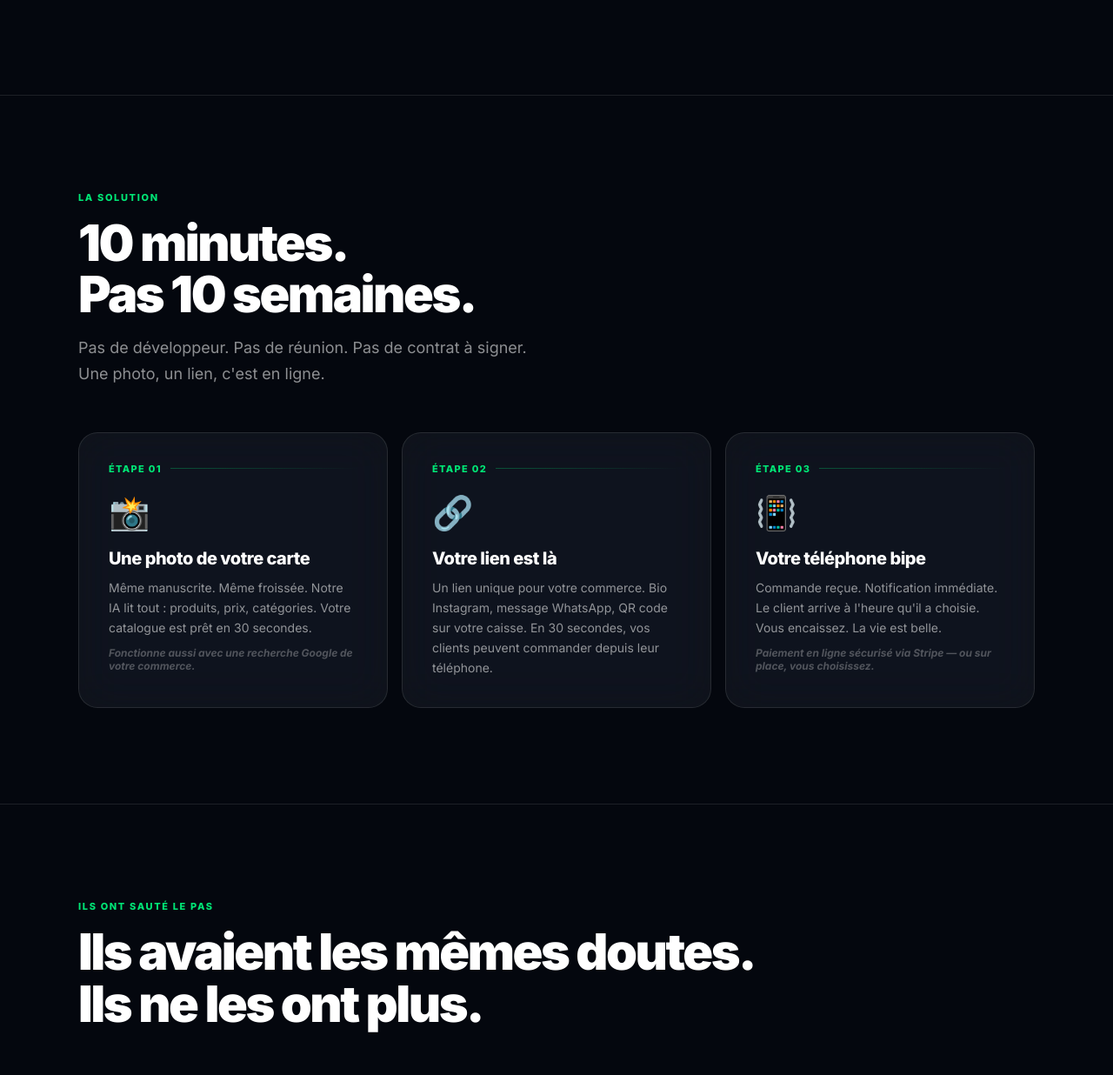
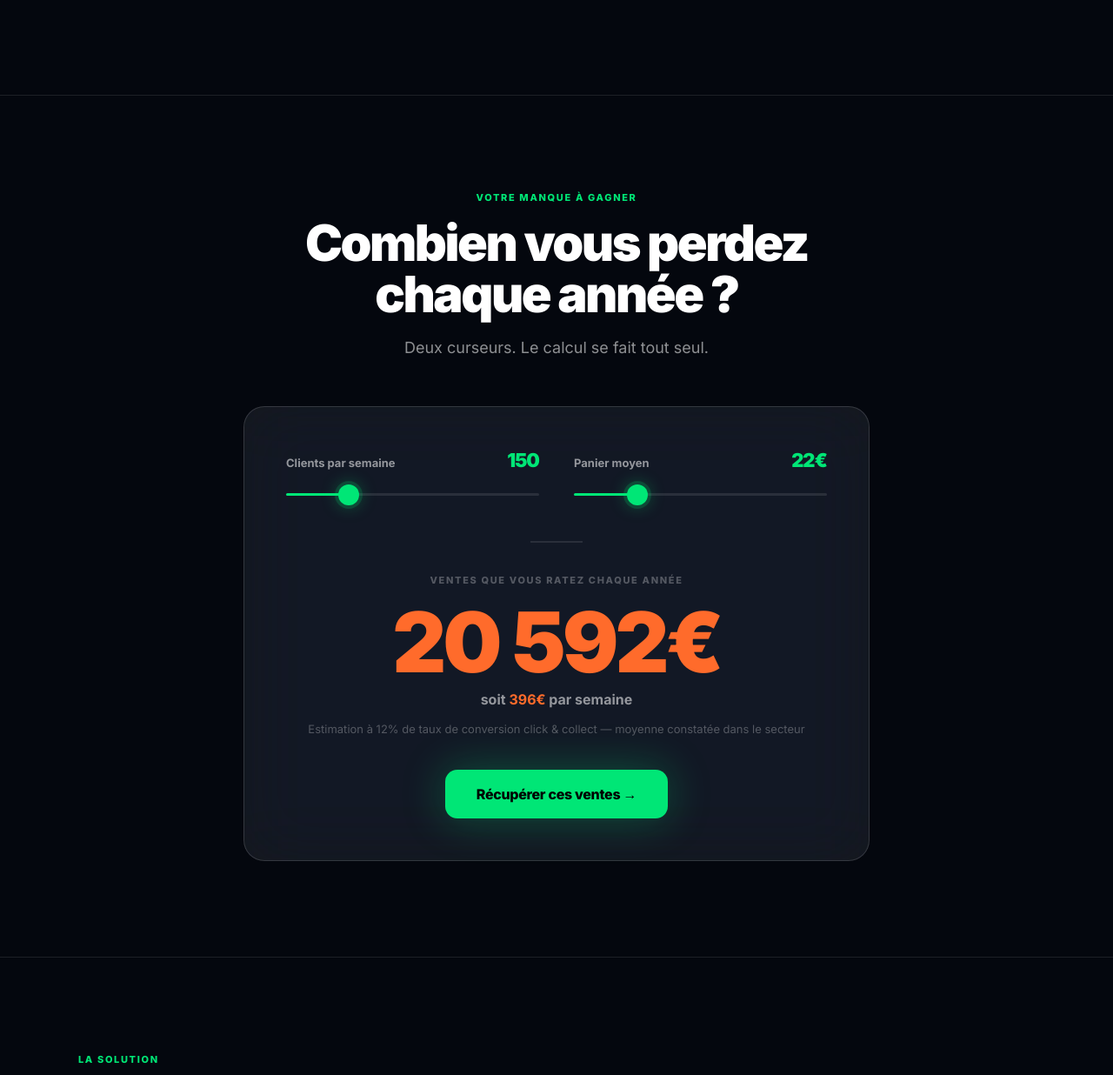
Before and after one commit to hugebet420/ordr, a Flask app: page / in a window 1280 px wide. Shown: the part 1859-3095 px from the top of the page at 87% size. Run offline with Flask 3, Linux system fonts and the light colour scheme.

Commit message:
feat: simulateur de ventes perdues — sliders interactifs temps réel
Co-Authored-By: Claude Sonnet 4.6 <noreply@anthropic.com>
Claude-Session: https://claude.ai/code/session_013DJzCsi7fMBMRqdHg572f8

```diff
--- a/templates/landing.html
+++ b/templates/landing.html
@@ -322,6 +322,41 @@ footer {
 footer a { color:var(--muted); text-decoration:none; transition:color .15s; }
 footer a:hover { color:var(--text); }
 
+/* ── SIMULATEUR ── */
+.sim-box { max-width:720px; margin:52px auto 0; padding:48px; text-align:center; }
+.sim-sliders { display:grid; grid-template-columns:1fr 1fr; gap:40px; margin-bottom:48px; }
+.sim-slider-wrap { text-align:left; }
+.sim-slider-top { display:flex; justify-content:space-between; align-items:baseline; margin-bottom:12px; }
+.sim-slider-name { font-size:13px; font-weight:700; color:var(--sec); }
+.sim-slider-val { font-size:22px; font-weight:900; color:var(--green); letter-spacing:-1px; }
+input[type=range].sim-range {
+  -webkit-appearance:none; width:100%; height:3px;
+  background: linear-gradient(90deg, var(--green) var(--pct, 28%), var(--glass-b) var(--pct, 28%));
+  border-radius:2px; outline:none; cursor:pointer;
+}
+input[type=range].sim-range::-webkit-slider-thumb {
+  -webkit-appearance:none; width:24px; height:24px; border-radius:50%;
+  background:var(--green); cursor:pointer;
+  box-shadow:0 0 0 4px rgba(0,230,118,.15), 0 0 20px rgba(0,230,118,.4);
+  transition:box-shadow .15s;
+}
+input[type=range].sim-range::-webkit-slider-thumb:hover {
+  box-shadow:0 0 0 6px rgba(0,230,118,.2), 0 0 30px rgba(0,230,118,.5);
+}
+.sim-divider { width:60px; height:2px; background:var(--glass-b); margin:0 auto 36px; }
+.sim-result-label { font-size:11px; font-weight:800; color:var(--muted); text-transform:uppercase; letter-spacing:.15em; margin-bottom:16px; }
+.sim-result-num {
+  font-size:clamp(56px,9vw,96px); font-weight:900;
+  color:var(--orange); letter-spacing:-4px; line-height:1;
+  transition:color .3s;
+}
+.sim-result-num.animate { animation: numPop .25s ease; }
+@keyframes numPop { 0%{transform:scale(1)} 50%{transform:scale(1.06)} 100%{transform:scale(1)} }
+.sim-result-sub { font-size:13px; color:var(--muted); margin-top:14px; line-height:1.6; }
+.sim-weekly { font-size:16px; color:var(--sec); font-weight:700; margin-top:8px; }
+.sim-weekly span { color:var(--orange); }
+.sim-cta-wrap { margin-top:36px; }
+
 /* ── ANIMATIONS ── */
 .fade-up { opacity:0; transform:translateY(28px); transition:opacity .65s ease, transform .65s ease; }
 .fade-up.visible { opacity:1; transform:translateY(0); }
@@ -329,7 +364,7 @@ footer a:hover { color:var(--text); }
 /* ── RESPONSIVE ── */
 @media(max-width:768px) {
   .nav-links { display:none; }
-  .scenarios, .steps, .pricing-layout, .testi-grid { grid-template-columns:1fr; }
+  .scenarios, .steps, .pricing-layout, .testi-grid, .sim-sliders { grid-template-columns:1fr; }
   .form-grid { grid-template-columns:1fr; }
   .hero h1 { letter-spacing:-2.5px; }
   .hero-proof { flex-direction:column; border-radius:16px; }
@@ -425,6 +460,49 @@ footer a:hover { color:var(--text); }
         <h3>Le téléphone qui sonne trop</h3>
         <p>Les erreurs, les répétitions, le client qui rappelle parce qu'il a oublié de préciser. <strong>La commande par téléphone, ça coûte du temps.</strong> Et le temps, c'est de l'argent.</p>
         <div class="scenario-loss">Énergie perdue — chaque jour</div>
+      </div>
+    </div>
+  </div>
+</section>
+
+<!-- SIMULATEUR -->
+<section style="border-top:1px solid var(--glass-b);">
+  <div class="container fade-up" style="text-align:center;">
+    <div class="s-label">Votre manque à gagner</div>
+    <h2 class="s-h">Combien vous perdez<br>chaque année ?</h2>
+    <p class="s-p" style="margin:0 auto;">Deux curseurs. Le calcul se fait tout seul.</p>
+
+    <div class="sim-box glass-strong">
+      <div class="sim-sliders">
+        <div class="sim-slider-wrap">
+          <div class="sim-slider-top">
+            <div class="sim-slider-name">Clients par semaine</div>
+            <div class="sim-slider-val" id="val-clients">150</div>
+          </div>
+          <input type="range" class="sim-range" id="sl-clients"
+                 min="20" max="600" step="10" value="150"
+                 oninput="updateSim(this,'val-clients','',20,600)">
+        </div>
+        <div class="sim-slider-wrap">
+          <div class="sim-slider-top">
+            <div class="sim-slider-name">Panier moyen</div>
+            <div class="sim-slider-val" id="val-basket">22€</div>
+          </div>
+          <input type="range" class="sim-range" id="sl-basket"
+                 min="5" max="80" step="1" value="22"
+                 oninput="updateSim(this,'val-basket','€',5,80)">
+        </div>
+      </div>
+
+      <div class="sim-divider"></div>
+
+      <div class="sim-result-label">Ventes que vous ratez chaque année</div>
+      <div class="sim-result-num" id="sim-annual">20 592€</div>
+      <div class="sim-weekly">soit <span id="sim-weekly">396€</span> par semaine</div>
+      <div class="sim-result-sub">Estimation à 12% de taux de conversion click & collect — moyenne constatée dans le secteur</div>
+
+      <div class="sim-cta-wrap">
+        <a href="#contact" class="btn-main">Récupérer ces ventes →</a>
       </div>
     </div>
   </div>
@@ -612,6 +690,40 @@ const obs = new IntersectionObserver(entries => {
 }, { threshold: 0.1 });
 document.querySelectorAll('.fade-up').forEach(el => obs.observe(el));
 
+// ── Simulateur ──
+function formatNum(n) {
+  return Math.round(n).toLocaleString('fr-FR') + '€';
+}
+
+function updateSim(el, labelId, suffix, min, max) {
+  const v = parseInt(el.value);
+  document.getElementById(labelId).textContent = v + suffix;
+  const pct = ((v - min) / (max - min) * 100).toFixed(1) + '%';
+  el.style.setProperty('--pct', pct);
+  calcSim();
+}
+
+function calcSim() {
+  const clients = parseInt(document.getElementById('sl-clients').value);
+  const basket  = parseInt(document.getElementById('sl-basket').value);
+  const weekly  = clients * 0.12 * basket;
+  const annual  = weekly * 52;
+
+  const annualEl = document.getElementById('sim-annual');
+  annualEl.textContent = formatNum(annual);
+  annualEl.classList.remove('animate');
+  void annualEl.offsetWidth;
+  annualEl.classList.add('animate');
+
+  document.getElementById('sim-weekly').textContent = formatNum(weekly);
+}
+
+// Init slider gradient
+document.querySelectorAll('.sim-range').forEach(el => {
+  const min = parseInt(el.min), max = parseInt(el.max), v = parseInt(el.value);
+  el.style.setProperty('--pct', ((v - min) / (max - min) * 100).toFixed(1) + '%');
+});
+
 async function submitForm() {
   const name     = document.getElementById('f-name').value.trim();
   const phone    = document.getElementById('f-phone').value.trim();
```
